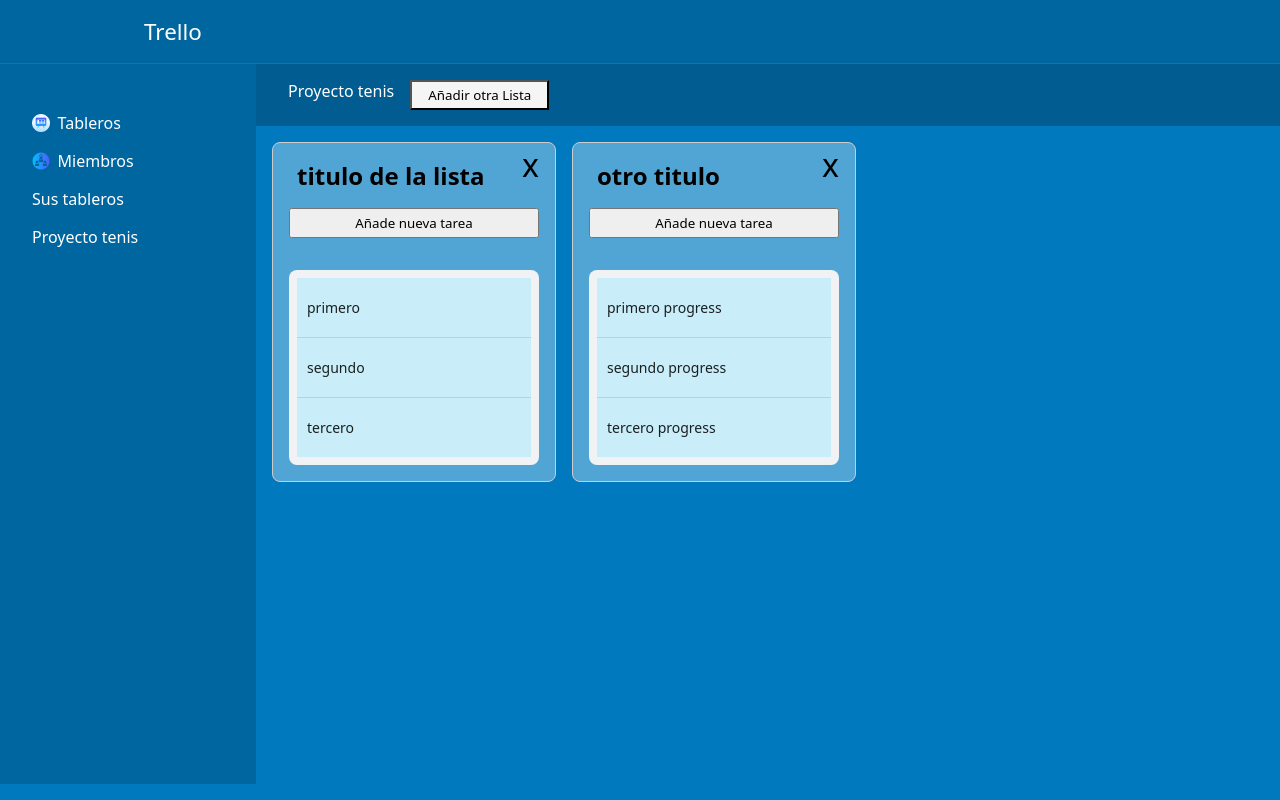
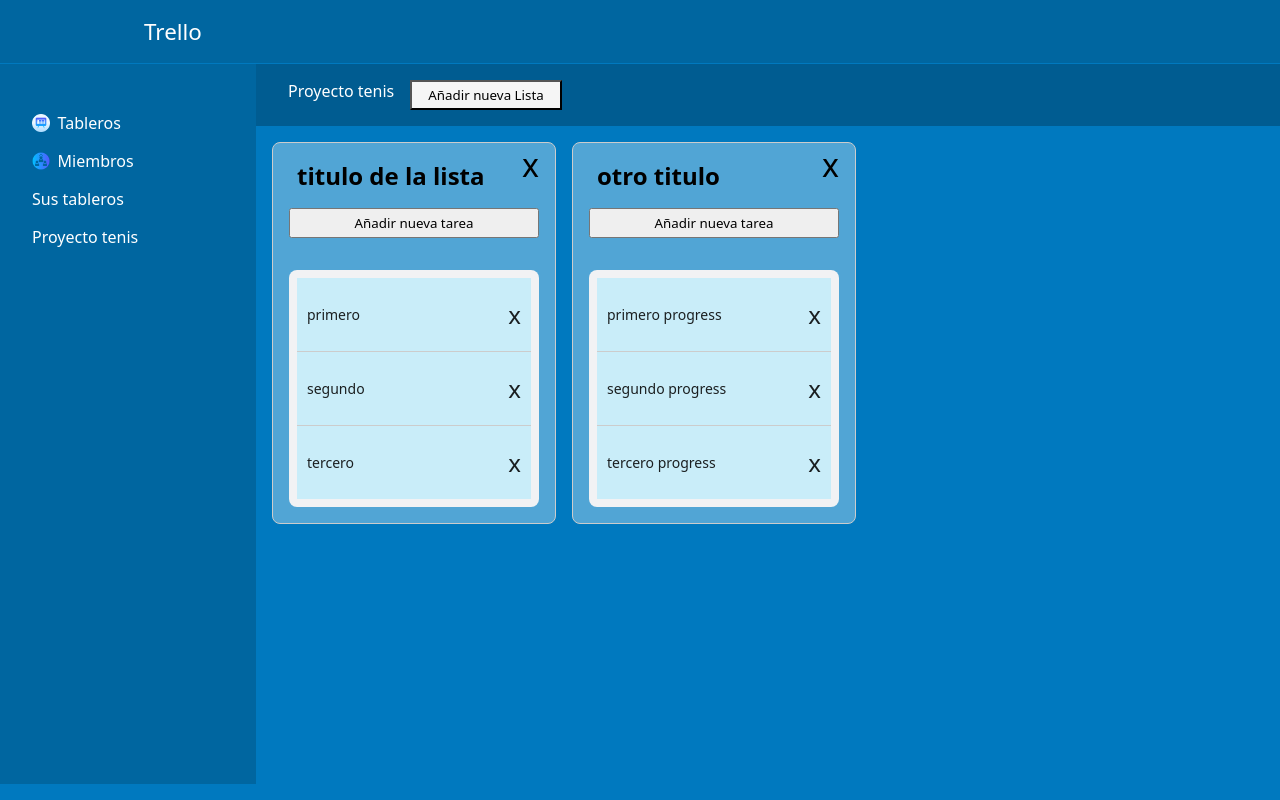
Before and after one commit to ismaeleamsi83/trello, an Angular app: page / in a window 1280 px wide. Built offline with nearby package versions, Linux system fonts and the light colour scheme.

Commit message:
borrar tarea

```diff
--- a/src/app/body/body.component.html
+++ b/src/app/body/body.component.html
@@ -1,23 +1,24 @@
 <div style="width: 80%; background-color: #005C91; padding: 1rem; color: white; margin-top: 1px; display: flex; gap: 1rem;">
     <span style="padding-left: 1rem;">Proyecto tenis</span>
-    <button style="background-color: rgb(245, 245, 245); padding: 4px 1rem;" (click)="newList()"><span>Añadir otra Lista</span></button>
+    <button style="background-color: rgb(245, 245, 245); padding: 4px 1rem;" (click)="newList()"><span>Añadir nueva Lista</span></button>
 </div>
 <div >
 
 
 <div>
   <div cdkDropListGroup style="display: flex; flex-wrap: wrap;">
-    @for (column of data; track $index) {
+    @for (column of data;  track column; let index = $index) {
     <div style="display: flex; flex-direction: column;">
 
       <div cdkDropList [cdkDropListData]="column.data" class="example-list" (cdkDropListDropped)="drop($event)" style="border-radius: 8px; margin-left: 1rem; position: relative; display: flex; flex-direction: column;">
         <h2 style="margin-left: 1.5rem; margin-top: 1rem;">{{column.name}}</h2>
-        <span style="position: absolute; right: 1rem; top: 0; font-size: 2rem; cursor: pointer;" (click)="removeList($index)">x</span>
-        <button style="margin: 1rem 1rem 0 1rem; padding: 4px 0;" (click)="newTask($index)">Añade nueva tarea</button>
+        <span style="position: absolute; right: 1rem; top: 0; font-size: 2rem; cursor: pointer;" (click)="removeList(index)">x</span>
+        <button style="margin: 1rem 1rem 0 1rem; padding: 4px 0;" (click)="newTask(index)">Añadir nueva tarea</button>
         <div class="example-container">
           @for (item of column.data; track $index) {
             <div cdkDrag class="example-box">
-              {{item}}
+              <span>{{item}}</span>
+              <span (click)="removeTask(index, $index)" style="cursor: pointer; font-size: 1.5rem;">x</span>
             </div>
           }
 
--- a/src/app/body/body.component.ts
+++ b/src/app/body/body.component.ts
@@ -99,9 +99,7 @@
       );
     }
   }
-  drop2(event: CdkDragDrop<string[]>) {
-    moveItemInArray(this.newArrayList5, event.previousIndex, event.currentIndex);
-  }
+
 
   editTask(editTask: any, indice: number){
     console.log("editando tarea: ",  editTask);
@@ -143,6 +141,16 @@
   }
 
 
+
+
+
+
+
+
+  removeTask(idList:any, idItem: any){
+    this.data[idList].data.splice(idItem,1);
+  }
+
   newTask(idList: any){
     console.log("crear nueva tarea");
     console.log(idList);
@@ -159,27 +167,15 @@
     });
   }
 
-
-
-
-
-
-
   newList(){
     const otherList = [
-      "nueva",
-      "otro"
+      "Nueva Tarea",
+      "Nueva Tarea"
     ];
 
-    const newList = [
-      { name: "titulo de otra lista", data:  otherList }
-    ]
-
-    this.data.push({ name: "titulo de otra lista", data:  otherList});
-    console.log(newList);
+    this.data.push({ name: "Nueva lista", data:  otherList});
     this.idListCount++;
   }
-
 
   removeList(indice: any){
     this.data.splice(indice,1);
```
